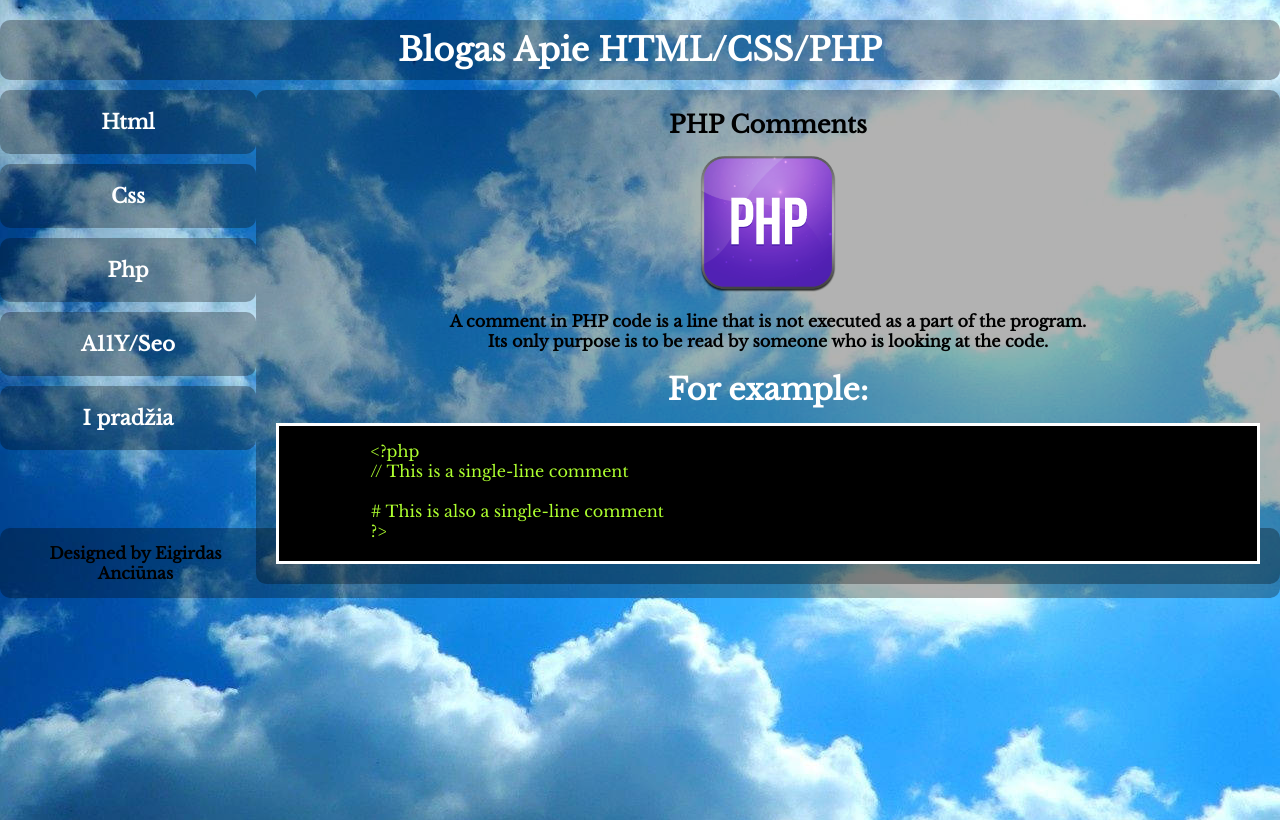
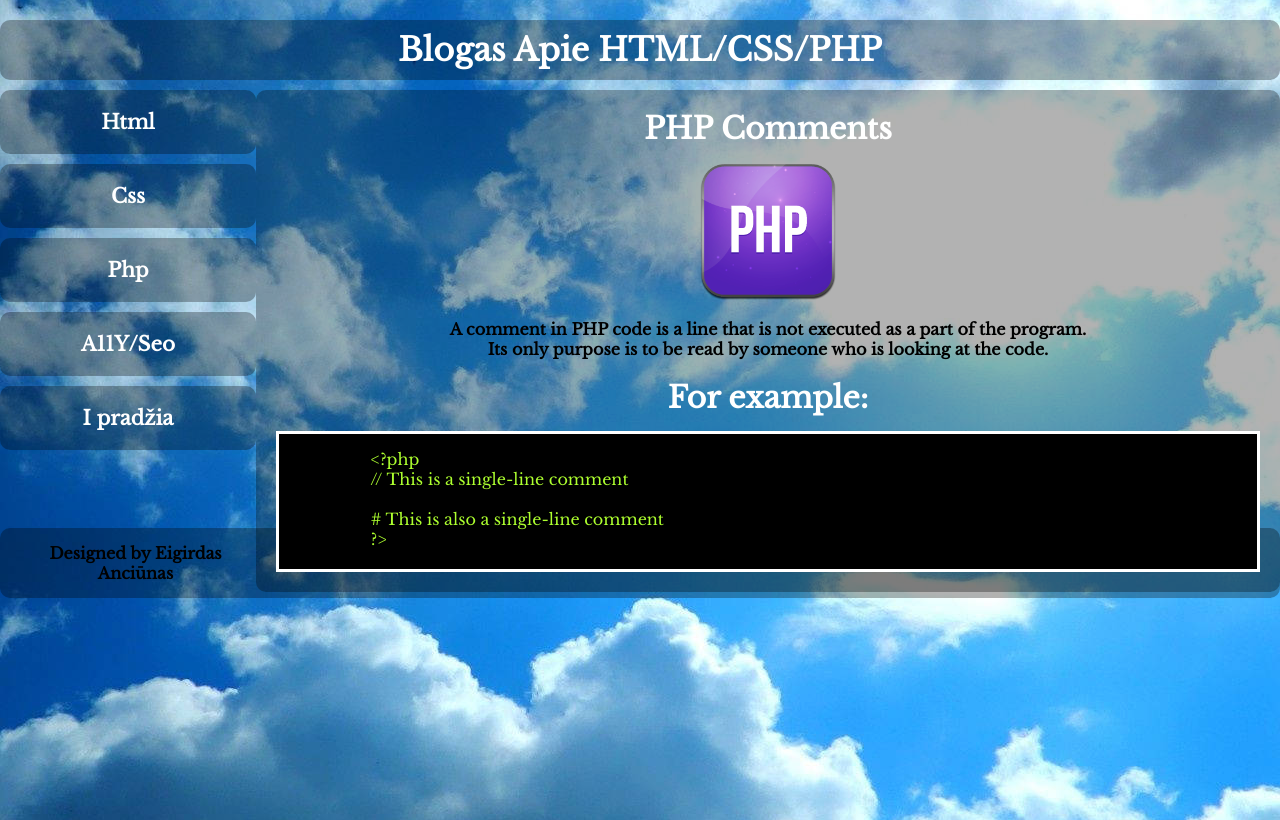
Before and after one commit to Eigis26/sprintHTML, a plain HTML site: page php.html in a window 1280 px wide. Drawn offline with nearby package versions, Linux system fonts and the light colour scheme.

Commit message:
Update php.html

```diff
--- a/php.html
+++ b/php.html
@@ -24,7 +24,7 @@
     </nav>
     <section class="sct">
         <div class="inside">
-            <h1>PHP Comments</h1>
+            <h2>PHP Comments</h2>
             <img src="img/php.png" alt="php">
             <p>
                 A comment in PHP code is a line that is not executed as a part of the program.<br> Its only purpose is to be read by someone who is looking at the code.
```
